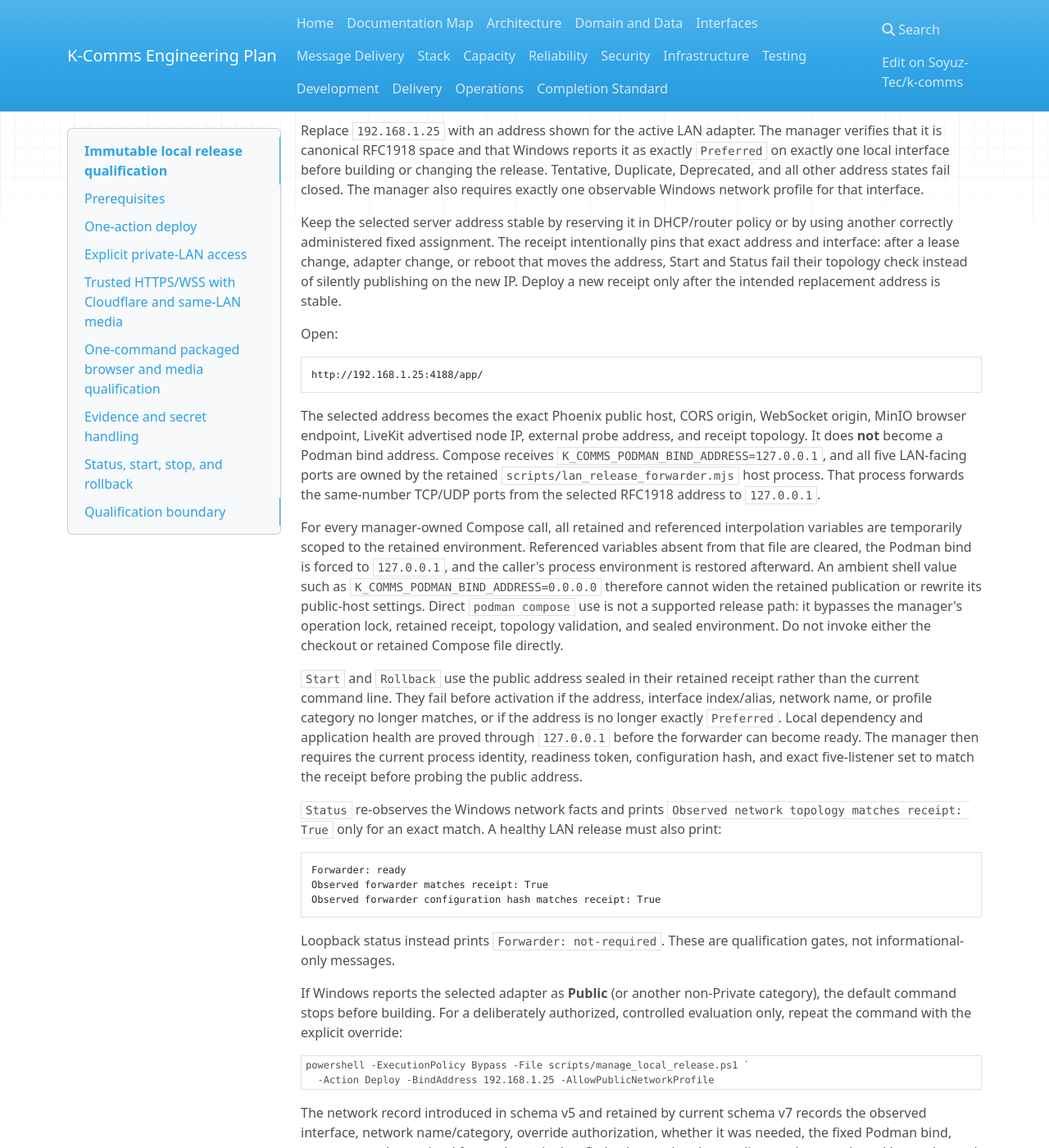
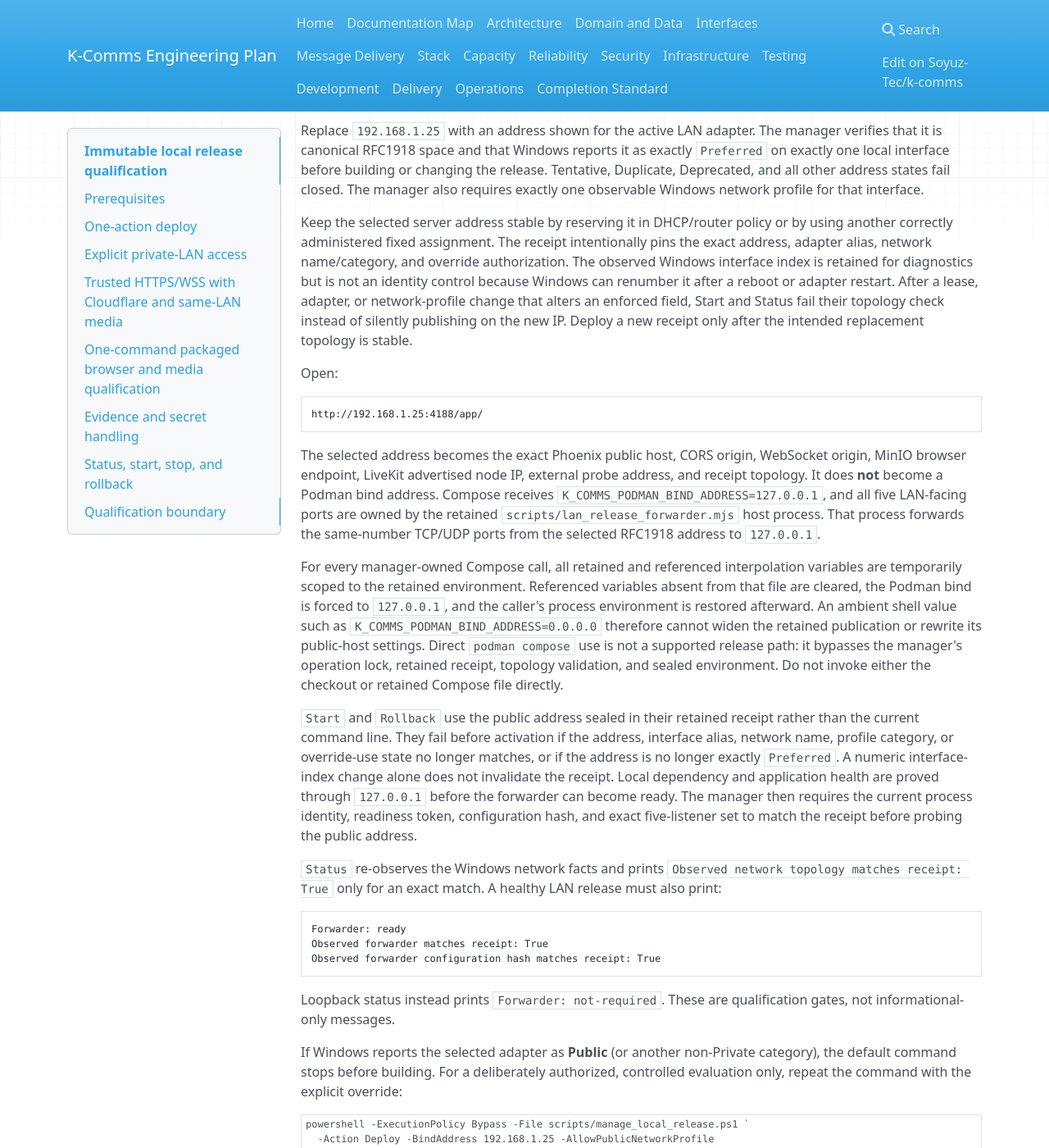
Before and after one commit to Soyuz-Tec/k-comms, an MkDocs documentation site: the page built from docs/10-infrastructure-and-deployment/local-release-qualification.md, in a window 1280 px wide and 1400 px high, scrolled down 2279 px. Shown: the whole window at 82% size. Built offline with MkDocs 1.6.1, drawn with Linux system fonts in a browser that asks for light colours; nearby versions of some CDN libraries.

Commit message:
fix(ops): tolerate Windows interface renumbering (#57)

```diff
--- a/docs/10-infrastructure-and-deployment/local-release-qualification.md
+++ b/docs/10-infrastructure-and-deployment/local-release-qualification.md
@@ -129,10 +129,13 @@ network profile for that interface.
 
 Keep the selected server address stable by reserving it in DHCP/router policy
 or by using another correctly administered fixed assignment. The receipt
-intentionally pins that exact address and interface: after a lease change,
-adapter change, or reboot that moves the address, Start and Status fail their
-topology check instead of silently publishing on the new IP. Deploy a new
-receipt only after the intended replacement address is stable.
+intentionally pins the exact address, adapter alias, network name/category,
+and override authorization. The observed Windows interface index is retained
+for diagnostics but is not an identity control because Windows can renumber it
+after a reboot or adapter restart. After a lease, adapter, or network-profile
+change that alters an enforced field, Start and Status fail their topology
+check instead of silently publishing on the new IP. Deploy a new receipt only
+after the intended replacement topology is stable.
 
 Open:
 
@@ -162,12 +165,13 @@ directly.
 
 `Start` and `Rollback` use the public address sealed in their retained receipt
 rather than the current command line. They fail before activation if the
-address, interface index/alias, network name, or profile category no longer
-matches, or if the address is no longer exactly `Preferred`. Local dependency
-and application health are proved through `127.0.0.1` before the forwarder can
-become ready. The manager then requires the current process identity,
-readiness token, configuration hash, and exact five-listener set to match the
-receipt before probing the public address.
+address, interface alias, network name, profile category, or override-use state
+no longer matches, or if the address is no longer exactly `Preferred`. A
+numeric interface-index change alone does not invalidate the receipt. Local
+dependency and application health are proved through `127.0.0.1` before the
+forwarder can become ready. The manager then requires the current process
+identity, readiness token, configuration hash, and exact five-listener set to
+match the receipt before probing the public address.
 
 `Status` re-observes the Windows network facts and prints
 `Observed network topology matches receipt: True` only for an exact match. A
```
Also changed, not shown: docs/02-architecture/adr/0059-diagnostic-windows-interface-indices.md (added, +73 -0 lines), docs/02-architecture/adr/README.md (+1 -0 lines), 5 other files.
